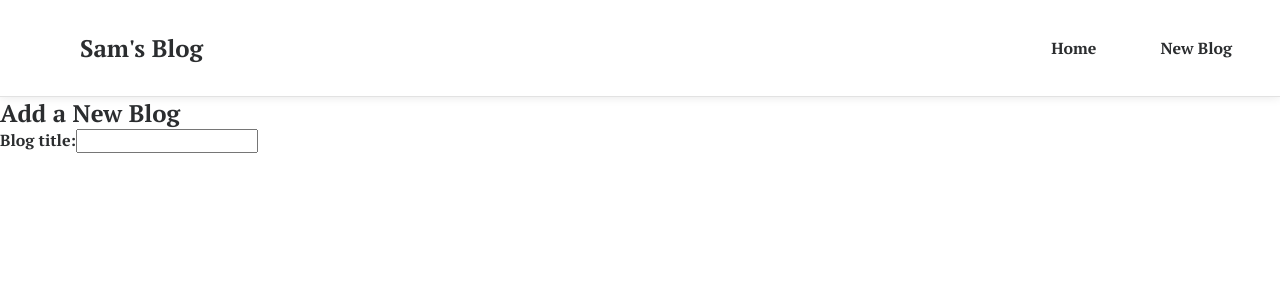
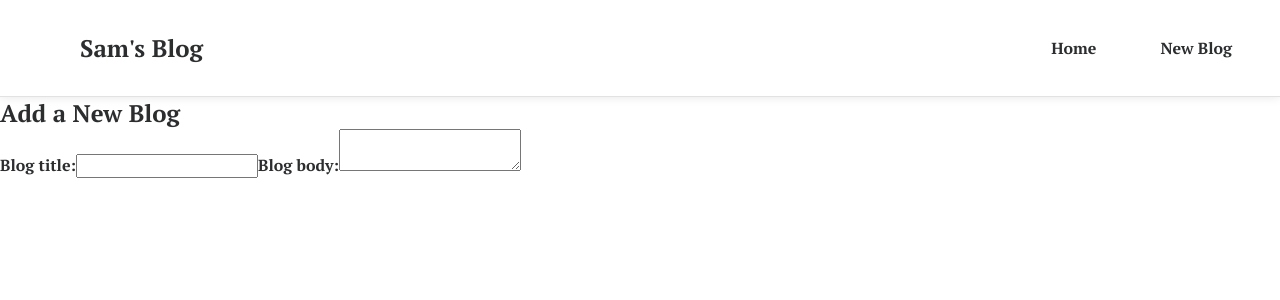
Before and after one commit to samuelandersoncodes/sam-blog, a React (Create React App) app: page /create in a window 1280 px wide. Shown: the top 300 px of the page. Built offline with nearby package versions, Linux system fonts and the light colour scheme.

Commit message:
feat: Add new blog form body

```diff
--- a/src/Create.js
+++ b/src/Create.js
@@ -8,6 +8,10 @@ const Create = () => {
           type="text"
           required
         />
+        <label>Blog body:</label>
+        <textarea
+          required
+        ></textarea>
       </form>
     </div>
    );
```
